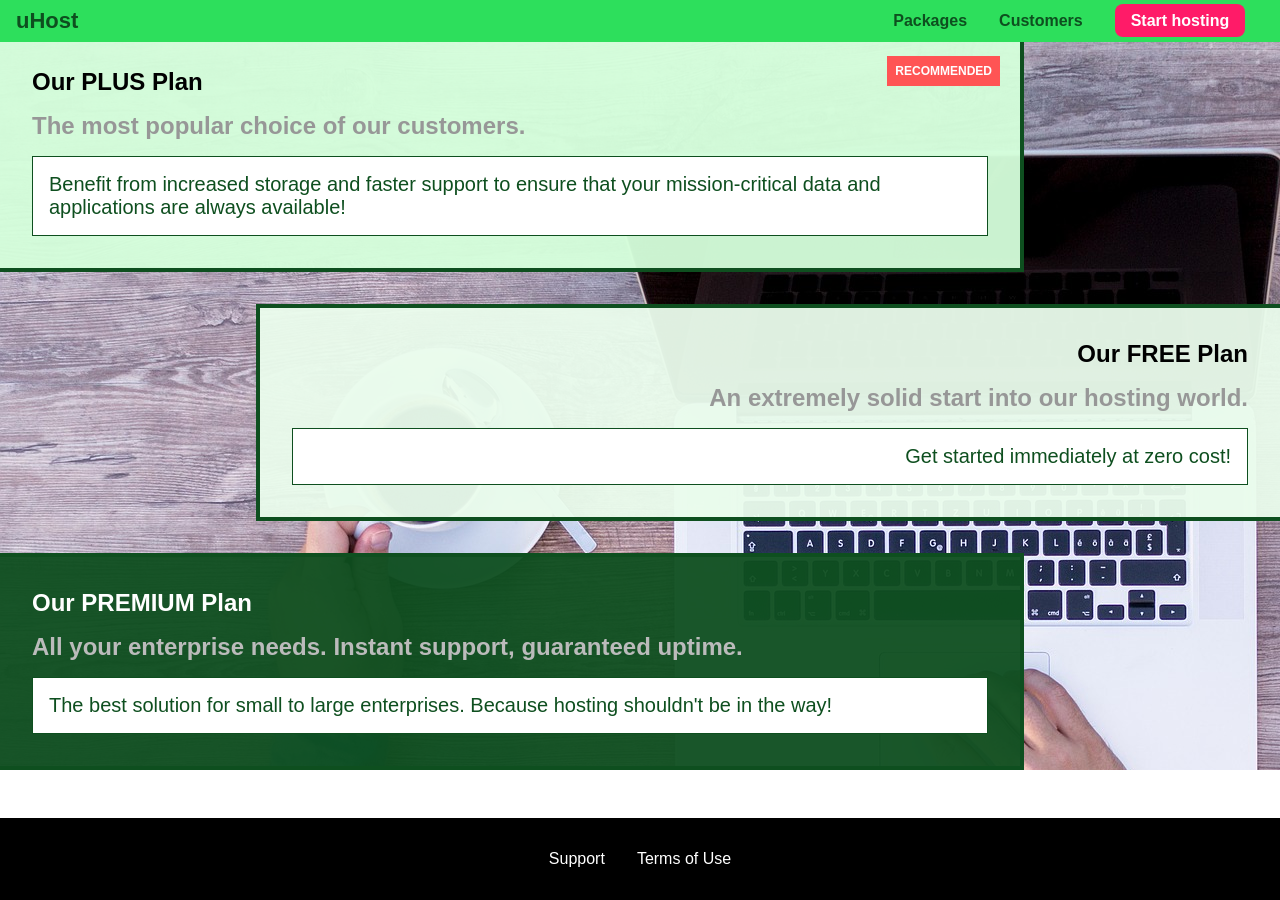
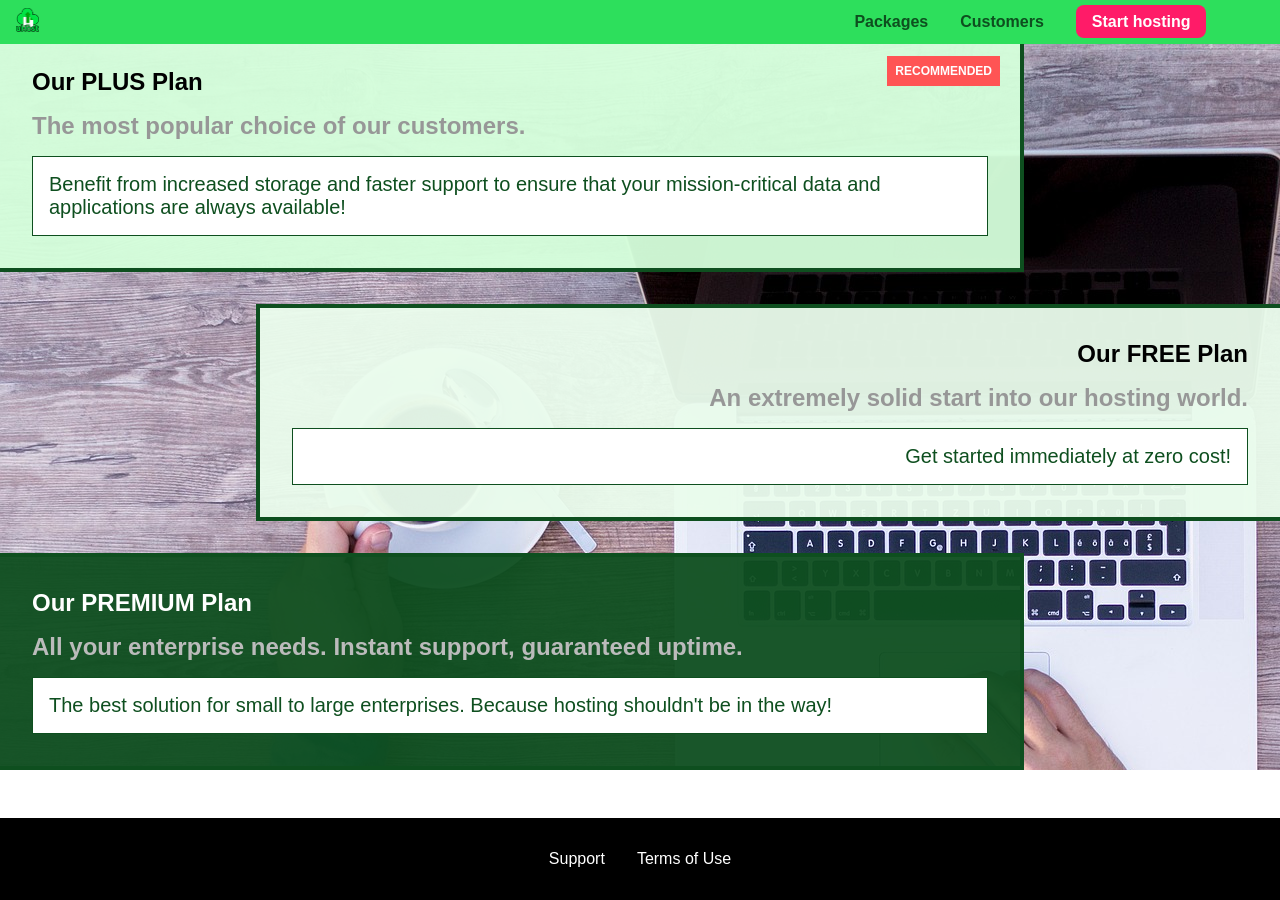
Before and after one commit to ArifEbrahim/hosting-website, a React (Vite) app: page /packages in a window 1280 px wide. Built offline with nearby package versions, Linux system fonts and the light colour scheme.

Commit message:
updated brand to image in header

```diff
--- a/src/components/header/Header.module.css
+++ b/src/components/header/Header.module.css
@@ -17,6 +17,12 @@
   text-decoration: none;
   font-weight: bold;
   font-size: 22px;
+  display: inline-block;
+  height: 24px;
+}
+
+.main_header__brand img {
+  height: 100%;
 }
 
 .main_nav {
--- a/src/components/header/index.tsx
+++ b/src/components/header/index.tsx
@@ -6,7 +6,10 @@ export default function Header() {
     <header className={styles.main_header}>
       <div>
         <NavLink to="/" className={styles.main_header__brand}>
-          uHost
+          <img
+            src="../../../public/images/uhost-icon.png"
+            alt="uHost - your favourite hosting company"
+          />
         </NavLink>
       </div>
       <nav className={styles.main_nav}>
```
Also changed, not shown: public/images/uhost-icon.png (added).
